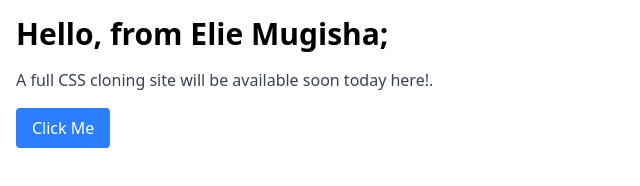
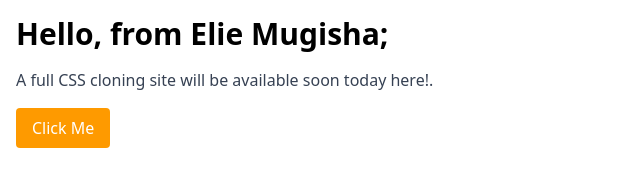
Before and after one commit to Zerro2003/CSS_cloning_trial_gate, a website: page index.html in a window 1280 px wide. Shown: the whole page, without its empty margins (0-640 px from the left). Drawn offline with nearby package versions, Linux system fonts and the light colour scheme; files that its build step writes are made by us from their sources.

Commit message:
little change on small device

```diff
--- a/index.html
+++ b/index.html
@@ -12,7 +12,7 @@
         A full CSS cloning site will be available soon today here!.
       </p>
       <button
-        class="mt-4 bg-blue-500 text-white px-4 py-2 rounded hover:bg-blue-600"
+        class="mt-4 bg-blue-500 text-white px-4 py-2 rounded hover:bg-blue-600 sm:bg-amber-500 hover:sm:bg-amber-600"
       >
         Click Me
       </button>
```
